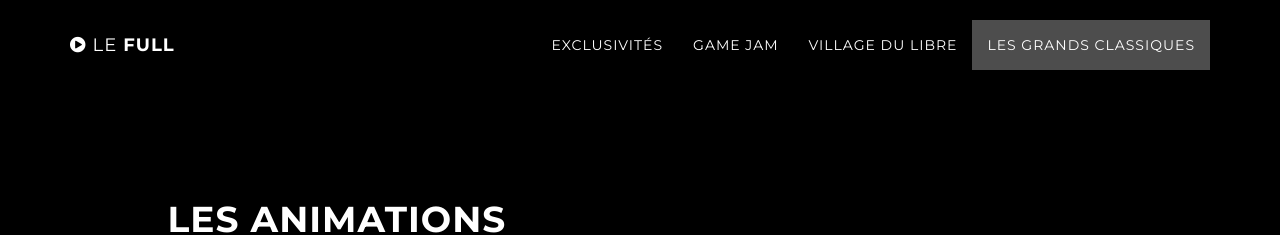
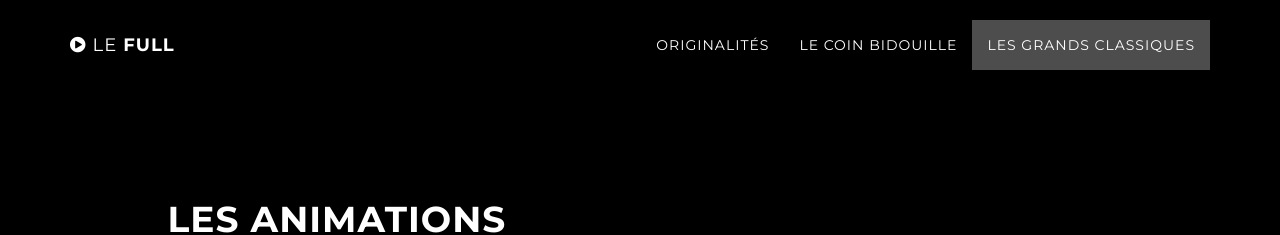
Before and after one commit to bidouilleurslibristes/null.bidouilleurslibristes.github.io, a Jekyll site: the page built from animations.html, in a window 1280 px wide. Shown: the top 235 px of the page. Built offline with Jekyll 4.4.1, drawn with Linux system fonts in a browser that asks for light colours.

Commit message:
Update nav_programme.html

```diff
--- a/_includes/nav_programme.html
+++ b/_includes/nav_programme.html
@@ -21,15 +21,15 @@
                         <a href="#page-top"></a>
                     </li>
                     <li>
-                        <a class="page-scroll" href="#exclusivites">Exclusivités</a>
+                        <a class="page-scroll" href="#exclusivites">Originalités</a>
                     </li>
 
-                    <li>
+                  <!-- <li>
                         <a class="page-scroll" href="#game_jam">Game Jam</a>
-                    </li>
+                    </li>-->
 
                     <li>
-                        <a class="page-scroll" href="#village">Village du Libre</a>
+                        <a class="page-scroll" href="#village">Le Coin Bidouille</a>
                     </li>
 
                     <li>
```
